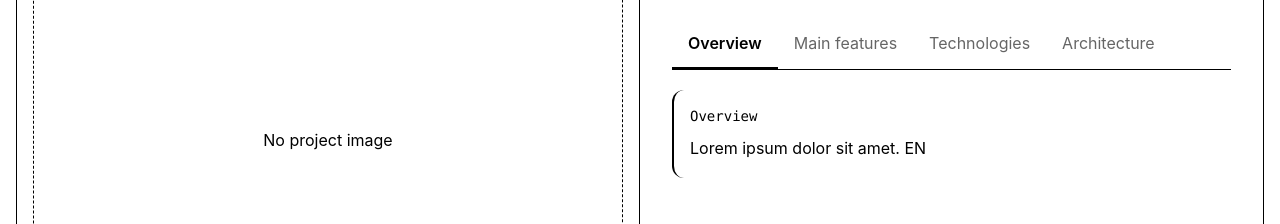
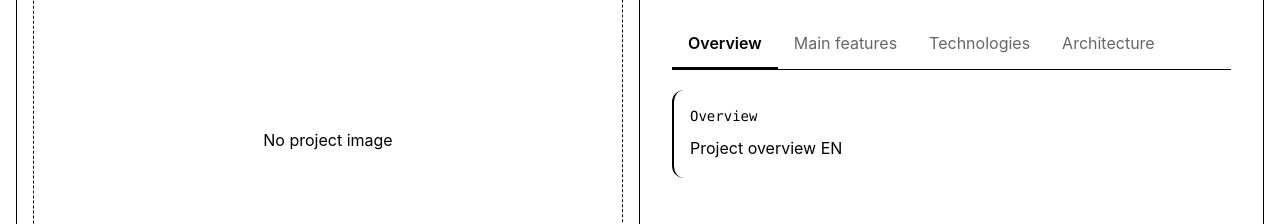
Before and after one commit to KrajewskiD/Portfolio, a React app: page / in a window 1280 px wide. Shown: the part 1060-1284 px from the top of the page. Built offline with nearby package versions, Linux system fonts and the light colour scheme; the HTML template or start-up script is replaced by a standard one.

Commit message:
Refactor: Project section topics group

```diff
--- a/src/components/projects/ProjectTopicsGroup.tsx
+++ b/src/components/projects/ProjectTopicsGroup.tsx
@@ -1,15 +1,16 @@
 import { useId, useState } from "react";
 
 import type { Language } from "../../types/language";
-import type { ProjectTopicData } from "../../types/project";
+import type { ProjectTopicContent, ProjectTopicId } from "../../types/project";
 import ProjectTopic from "./ProjectTopic";
 
 type ProjectTopicsGroupProps = {
-  topics: ProjectTopicData[];
+  topics: ProjectTopicContent[];
+  topicLabels: Record<ProjectTopicId, string>;
   language: Language;
 };
 
-function ProjectTopicsGroup({ topics, language }: ProjectTopicsGroupProps) {
+function ProjectTopicsGroup({ topics, topicLabels, language }: ProjectTopicsGroupProps) {
   const groupId = useId();
   const [activeId, setActiveId] = useState(topics[0]?.id ?? "");
 
@@ -30,7 +31,7 @@ function ProjectTopicsGroup({ topics, language }: ProjectTopicsGroupProps) {
             key={topic.id}
             id={`${groupId}-${topic.id}-tab`}
             panelId={panelId}
-            label={language === "pl" ? topic.labelPl : topic.labelEn}
+            label={topicLabels[topic.id]}
             active={topic.id === activeTopic.id}
             onSelect={() => setActiveId(topic.id)}
           />
@@ -44,7 +45,7 @@ function ProjectTopicsGroup({ topics, language }: ProjectTopicsGroupProps) {
         className="mt-5 rounded-xl border-l-2 p-4"
       >
         <p className="font-mono text-sm">
-          {language === "pl" ? activeTopic.labelPl : activeTopic.labelEn}
+          {topicLabels[activeTopic.id]}
         </p>
 
         <p className="mt-2 leading-7">
--- a/src/data/portfolio.mock.ts
+++ b/src/data/portfolio.mock.ts
@@ -24,34 +24,27 @@ export const projectsMock: Project[] = [
     imageAltPl: "Podgląd projektu",
     imageAltEn: "Project preview",
     technologies: ["React", "TypeScript", "Supabase"],
+
     topics: [
       {
         id: "overview",
-        labelPl: "Opis projektu",
-        labelEn: "Overview",
-        contentPl: "Lorem ipsum dolor sit amet. PL",
-        contentEn: "Lorem ipsum dolor sit amet. EN",
+        contentPl: "Opis projektu PL",
+        contentEn: "Project overview EN",
       },
       {
         id: "features",
-        labelPl: "Główne funkcje",
-        labelEn: "Main features",
-        contentPl: "Lorem ipsum dolor sit amet. PL",
-        contentEn: "Lorem ipsum dolor sit amet. EN",
+        contentPl: "Funkcje PL",
+        contentEn: "Features EN",
       },
       {
         id: "technologies",
-        labelPl: "Wykorzystane technologie",
-        labelEn: "Technologies",
-        contentPl: "Lorem ipsum dolor sit amet. PL",
-        contentEn: "Lorem ipsum dolor sit amet. EN",
+        contentPl: "Technologie PL",
+        contentEn: "Technologies EN",
       },
       {
         id: "architecture",
-        labelPl: "Architektura",
-        labelEn: "Architecture",
-        contentPl: "Lorem ipsum dolor sit amet. PL",
-        contentEn: "Lorem ipsum dolor sit amet. EN",
+        contentPl: "Architektura PL",
+        contentEn: "Architecture EN",
       },
     ],
   },
--- a/src/features/ProjectsSection.tsx
+++ b/src/features/ProjectsSection.tsx
@@ -5,12 +5,13 @@ import ProjectTopicsGroup from "../components/projects/ProjectTopicsGroup";
 import TechnologyTag from "../components/projects/TechnologyTag";
 import SectionHeading from "../components/sections/SectionHeading";
 import type { Language } from "../types/language";
-import type { Project } from "../types/project";
+import type { Project, ProjectTopicId } from "../types/project";
 
 type ProjectsSectionProps = {
   projects: Project[];
   label: string;
   title: string;
+  topicLabels: Record<ProjectTopicId, string>;
   language: Language;
   noImage: string;
 };
@@ -19,11 +20,15 @@ function ProjectsSection({
   projects,
   label,
   title,
+  topicLabels,
   noImage,
   language,
 }: ProjectsSectionProps) {
   return (
-    <section id="projects" className="scroll-mt-0 pt-4 pb-8 sm:pt-6 sm:pb-10">
+    <section
+      id="projects"
+      className="scroll-mt-0 pt-4 pb-8 sm:pt-6 sm:pb-10"
+    >
       <SectionHeading label={label} title={title} />
 
       {projects.map((project) => {
@@ -50,6 +55,7 @@ function ProjectsSection({
               topics={
                 <ProjectTopicsGroup
                   topics={project.topics}
+                  topicLabels={topicLabels}
                   language={language}
                 />
               }
--- a/src/locales/en.ts
+++ b/src/locales/en.ts
@@ -9,8 +9,13 @@ export const en: Translations = {
     label: "projects",
     title: "Selected Work",
     noImage: "No project image",
+    topics: {
+      overview: "Overview",
+      features: "Main features",
+      technologies: "Technologies",
+      architecture: "Architecture",
+    },
   },
-
   skills: {
     label: "skills",
     title: "Skills",
--- a/src/locales/pl.ts
+++ b/src/locales/pl.ts
@@ -9,6 +9,12 @@ export const pl: Translations = {
     label: "projekty",
     title: "Wybrane projekty",
     noImage: "Brak zdjęcia projektu",
+    topics: {
+      overview: "Opis projektu",
+      features: "Główne funkcje",
+      technologies: "Wykorzystane technologie",
+      architecture: "Architektura",
+    },
   },
   skills: {
     label: "umiejętności",
--- a/src/locales/translations.ts
+++ b/src/locales/translations.ts
@@ -7,6 +7,12 @@ export type Translations = {
     label: string;
     title: string;
     noImage: string;
+    topics: {
+      overview: string;
+      features: string;
+      technologies: string;
+      architecture: string;
+    };
   };
   skills: {
     label: string;
--- a/src/pages/HomePage.tsx
+++ b/src/pages/HomePage.tsx
@@ -29,6 +29,7 @@ function HomePage({ language }: HomePageProps) {
         projects={projectsMock}
         label={translation.projects.label}
         title={translation.projects.title}
+        topicLabels={translation.projects.topics}
         noImage={translation.projects.noImage}
         language={language}
       />
--- a/src/types/project.ts
+++ b/src/types/project.ts
@@ -1,10 +1,16 @@
-export type ProjectTopicData = {
-  id: string;
-  labelPl: string;
-  labelEn: string;
+export type ProjectTopicId =
+  | "overview"
+  | "features"
+  | "technologies"
+  | "architecture";
+
+export type ProjectTopicContent = {
+  id: ProjectTopicId;
   contentPl: string;
   contentEn: string;
 };
+
+export type ProjectTopics = ProjectTopicContent[];
 
 export type Project = {
   id: string;
@@ -15,5 +21,5 @@ export type Project = {
   imageAltPl: string;
   imageAltEn: string;
   technologies: string[];
-  topics: ProjectTopicData[];
+  topics: ProjectTopics;
 };
```
